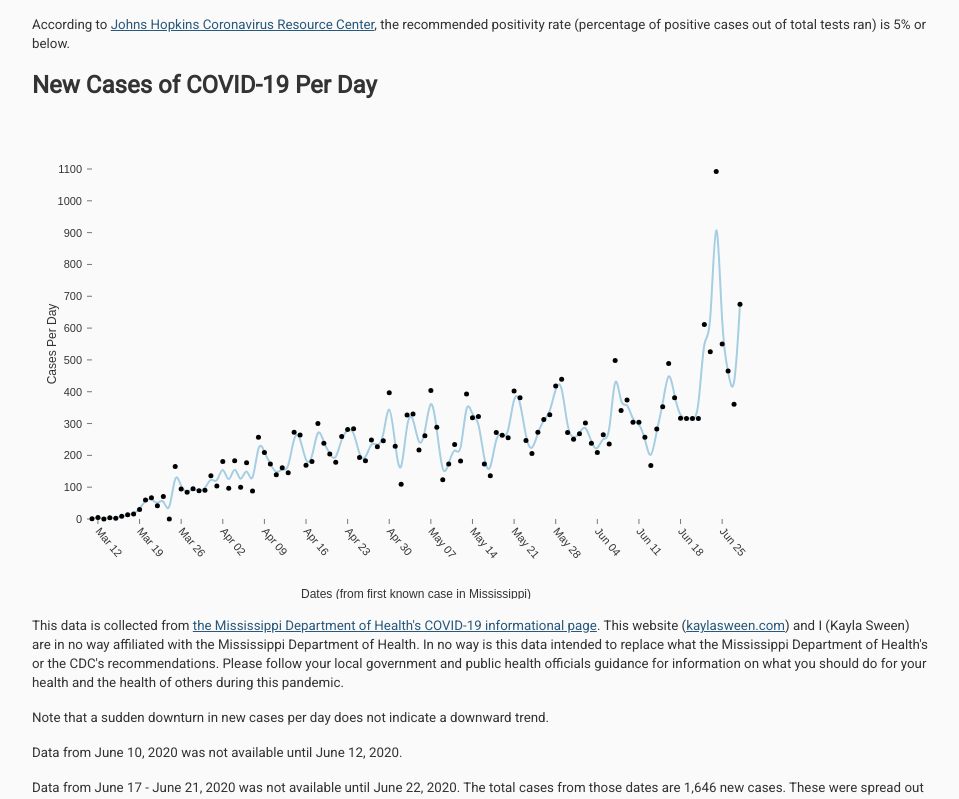
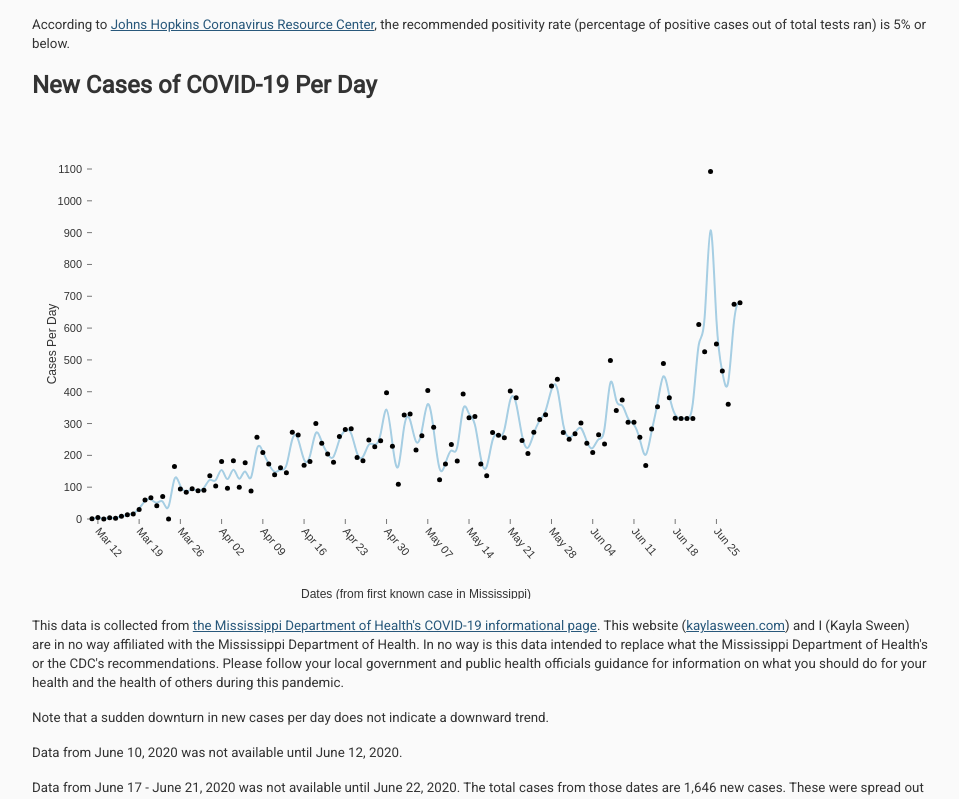
Before and after one commit to kaylasween/KaylaSweenWebsite, a Gatsby site: page /COVID-19 in a window 1280 px wide. Shown: the part 1539-2338 px from the top of the page, without its empty margins (160-1119 px from the left). Built offline with nearby package versions, Linux system fonts and the light colour scheme; Gatsby itself is replaced by a stand-in of ours.

Commit message:
adding latest covid data.

```diff
--- a/src/constants/covidData.js
+++ b/src/constants/covidData.js
@@ -769,6 +769,13 @@ const dataset = [
     testsRun: 283355,
     newDeaths: 20
   },
+  {
+    date: '2020-06-29',
+    totalCases: 27247,
+    newCases: 680,
+    testsRun: 287546,
+    newDeaths: 14
+  },
 ]
 
 export let movingAvg = [{
```
